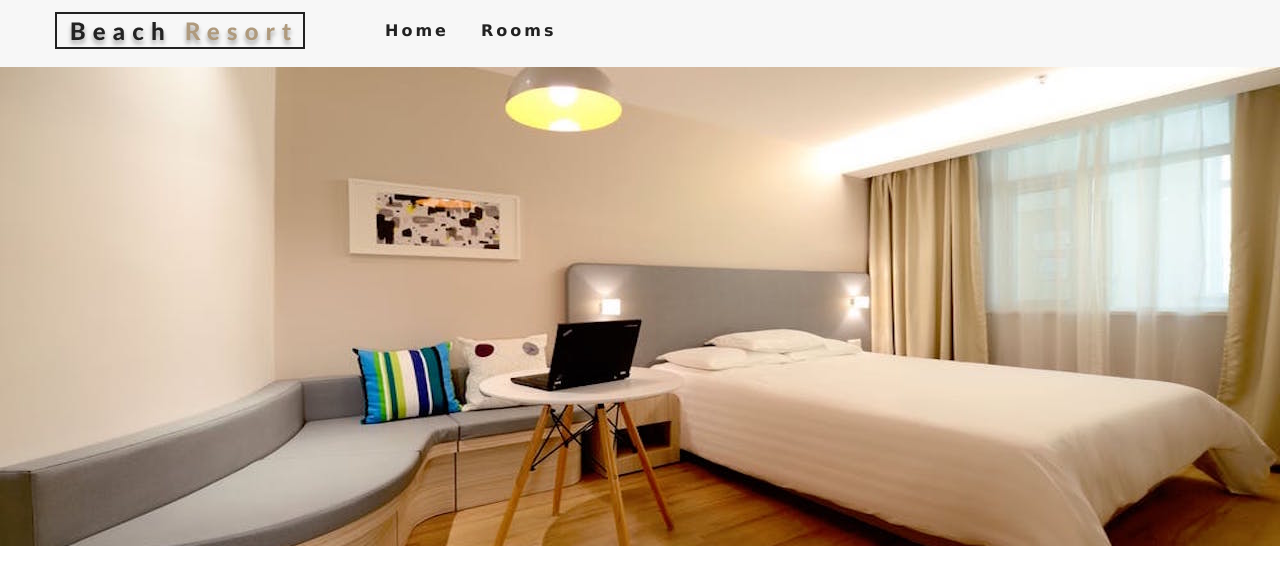
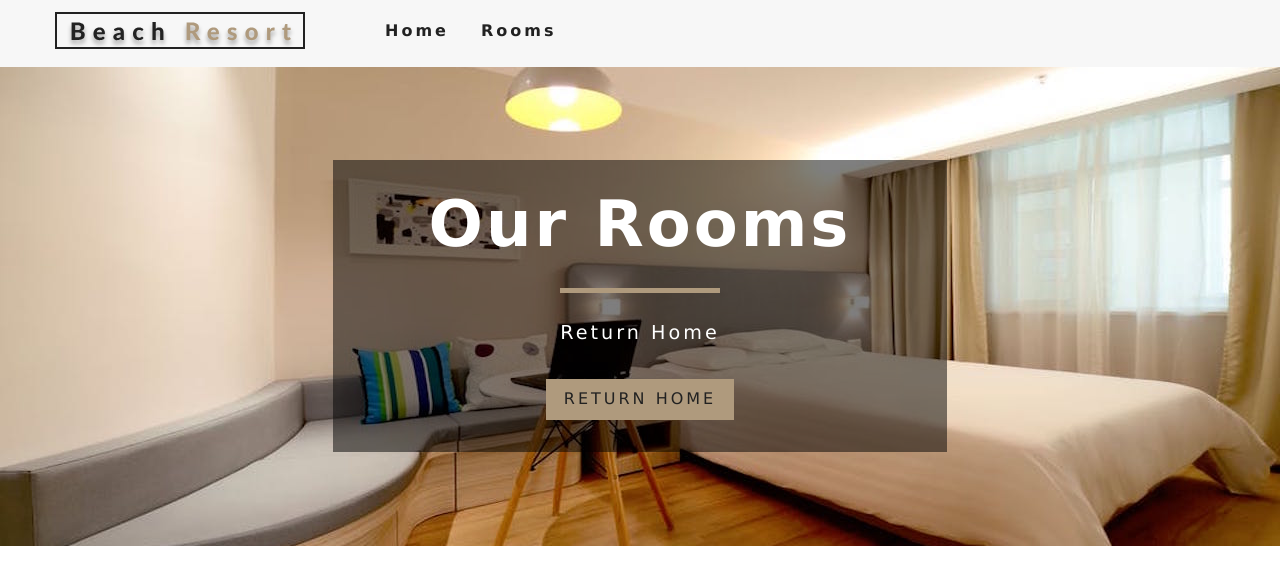
Before and after one commit to matovu-ronald/resorts-react-app, a React (Create React App) app: page /rooms in a window 1280 px wide. Shown: the top 584 px of the page. Built offline with nearby package versions, Linux system fonts and the light colour scheme.

Commit message:
Add banner to rooms page.

```diff
--- a/src/pages/Rooms.js
+++ b/src/pages/Rooms.js
@@ -1,10 +1,18 @@
 import React from "react";
 import Hero from "../components/Hero";
+import Banner from "../components/Banner";
+import { Link } from "react-router-dom";
 
 export const Rooms = () => {
   return (
     <div>
-      <Hero hero="roomsHero" />
+      <Hero hero="roomsHero">
+        <Banner title="Our Rooms" subtitle="Return Home">
+          <Link to="/" className="btn-primary">
+            Return Home
+          </Link>
+        </Banner>
+      </Hero>
     </div>
   );
 };
```
